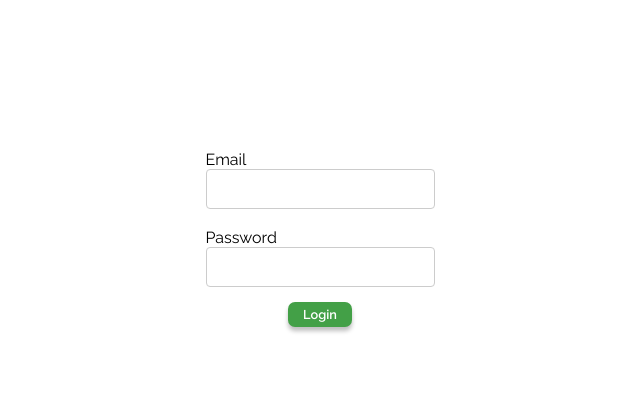
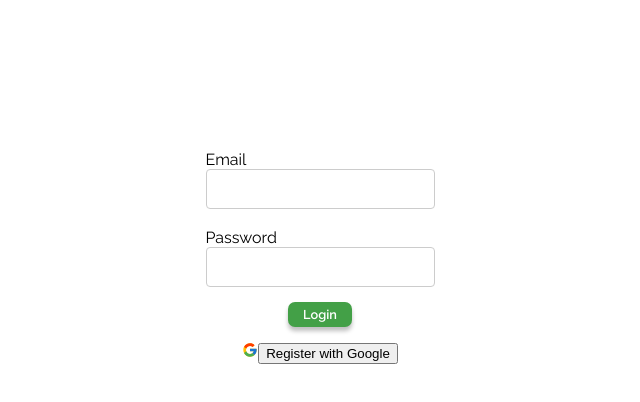
Before and after one commit to Mr-Hache/bidWiz-Frontend, a Next.js app: page /Componets/auth in a window 1280 px wide. Shown: the top 402 px of the page, without its empty margins (320-960 px from the left). Built offline with nearby package versions, Linux system fonts and the light colour scheme.

Commit message:
cambios en auth para que funcione el login

```diff
--- a/app/Componets/auth/page.tsx
+++ b/app/Componets/auth/page.tsx
@@ -3,7 +3,9 @@ import React, { useState, useEffect } from 'react'
 import style from "./auth.module.scss"
 import { useRouter } from 'next/navigation'
 import { auth } from '../../utils/firebase'
-import { getAuth, signInWithEmailAndPassword } from 'firebase/auth'
+import { getAuth, signInWithEmailAndPassword, GoogleAuthProvider,signInWithPopup } from 'firebase/auth'
+import { FcGoogle } from "react-icons/fc";
+import { useCreateUserMutation } from "@/app/redux/services/userApi"
 
 
 function authent() {
@@ -11,6 +13,7 @@ function authent() {
   const [password, setPassword] = useState('');
   const [idAuth, setIdAuth] = useState('');
   const router = useRouter();
+  const [createUser, { data, error }] = useCreateUserMutation();
 
 
 useEffect(() =>{
@@ -20,15 +23,47 @@ useEffect(() =>{
   const handleSubmit = async (event :React.FormEvent<HTMLFormElement>) => {
     event.preventDefault();
     try {
-     const userCredential =  await signInWithEmailAndPassword(auth, email, password);
+      const userCredential =  await signInWithEmailAndPassword(auth, email, password);
       setIdAuth(userCredential.user.uid)
 
-      router.push('/'); // redirige al usuario a la página de inicio después del inicio de sesión exitoso
+      router.push('/');
     } catch (error) {
       console.error(error);
-      // manejo de errores avaAnder$10
+      // avaAnder$10
     }
   }
+
+  const handleGoogleSignIn = async (event: React.MouseEvent<HTMLButtonElement>) => {
+    event.preventDefault();
+    const googleProvider = new GoogleAuthProvider();
+    try {
+      const response = await fetch('https://bidwiz-backend-production-db77.up.railway.app/users/emails');
+        const data = await response.json();
+        const userCredential = await signInWithPopup(auth, googleProvider);
+        const user = userCredential.user;
+
+        const result = data.includes(user.email);
+
+        if(result){
+            alert("el usuario ya tiene una cuenta asociada")
+        }else{
+        createUser({
+            name: user.displayName ? user.displayName : "",
+            email: user.email ? user.email : "",
+            uidFireBase: user.uid ? user.uid : "",
+            isWizard: false,
+          });
+
+          alert("creando usuario")
+        }
+
+
+
+    } catch (error) {
+      console.log(error);
+    }
+  };
+
 
 
 
@@ -56,6 +91,12 @@ useEffect(() =>{
         />
       </div>
       <button type="submit" className={style.button}>Login</button>
+      <div>
+          <FcGoogle className={style.icon} />
+          <button onClick={handleGoogleSignIn}>
+            Register with Google
+          </button>
+        </div>
     </form>
   )
 }
```
